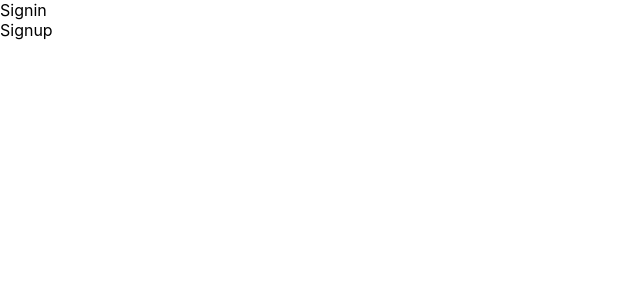
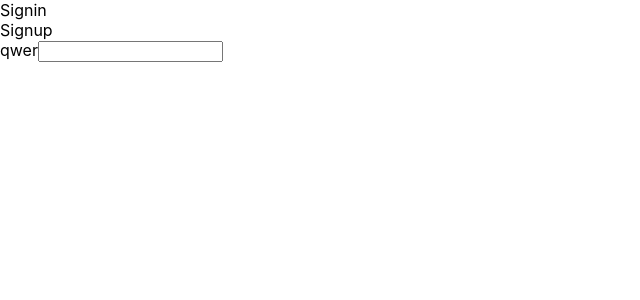
Before and after one commit to LisPavel/rs-m4-4-forms, a React (Create React App) app: page / in a window 1280 px wide. Shown: the top 300 px of the page, without its empty margins (0-640 px from the left). Built offline with nearby package versions, Linux system fonts and the light colour scheme.

Commit message:
feat: add TextInput component with label property

```diff
--- a/src/App.tsx
+++ b/src/App.tsx
@@ -1,12 +1,21 @@
-import React from "react";
+import React, { ChangeEventHandler, useEffect, useState } from "react";
 import Signin from "./components/Signin";
 import Signup from "./components/Signup";
+import TextInput from "./components/TextInput";
 
 function App() {
+  const [inputValue, setInputValue] = useState("");
+  const handleChange: ChangeEventHandler<HTMLInputElement> = (ev) => {
+    setInputValue(ev.target.value);
+  };
+  useEffect(() => {
+    console.log(inputValue);
+  }, [inputValue]);
   return (
     <div className="App">
       <Signin />
       <Signup />
+      <TextInput label="qwer" value={inputValue} onChange={handleChange} />
     </div>
   );
 }
--- /dev/null
+++ b/src/components/TextInput/index.tsx
@@ -0,0 +1,18 @@
+import React, { InputHTMLAttributes, useId } from "react";
+
+interface TextInputProps extends InputHTMLAttributes<HTMLInputElement> {
+  label?: string;
+}
+
+const TextInput = ({ label, ...rest }: TextInputProps) => {
+  const id = useId();
+
+  return (
+    <div className="text-input">
+      {label && <label htmlFor={id}>{label}</label>}
+      <input {...rest} type="text" id={id} />
+    </div>
+  );
+};
+
+export default TextInput;
```
